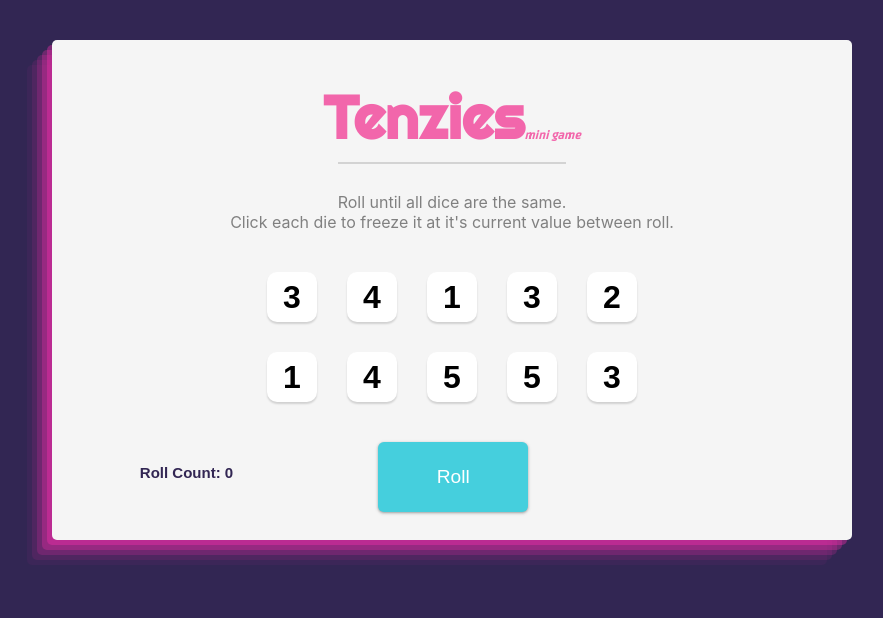
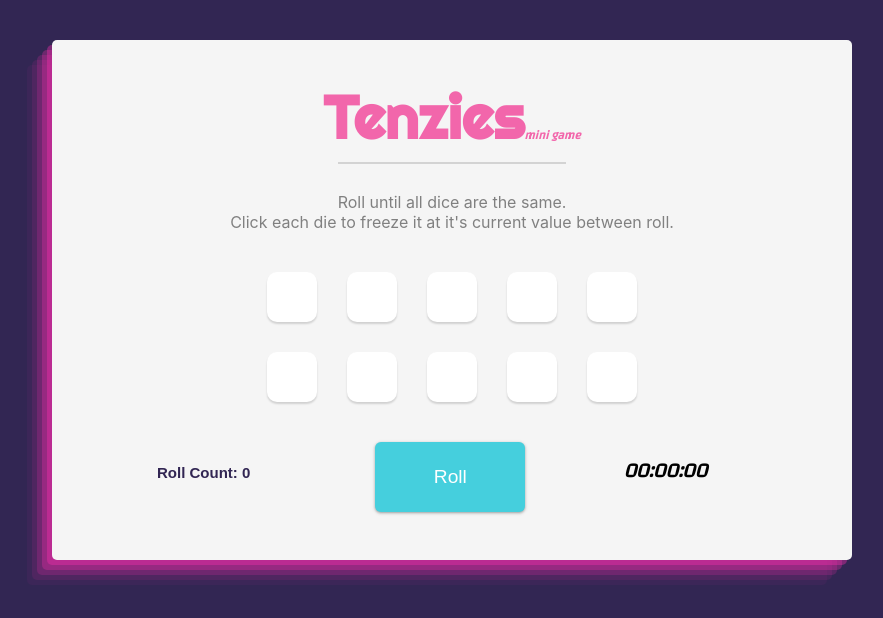
Before and after one commit to MaliaPagley/Tenzies, a React (Vite) app: page / in a window 1280 px wide. Shown: the top 618 px of the page, without its empty margins (188-1071 px from the left). Built offline with nearby package versions, Linux system fonts and the light colour scheme.

Commit message:
added Timer
Added:
Conditional Styling
useState for updating
Timer Component
Start/Stop/Reset/Run timer Functions
Prop passing

```diff
--- a/src/App.jsx
+++ b/src/App.jsx
@@ -2,12 +2,49 @@ import React from 'react';
 import { nanoid } from 'nanoid'
 import Die from './Die'
 import Confetti from 'react-confetti'
-
+import Timer from './timer';
 
 function App() {
-  const [dice, setDice] = React.useState(allNewDice())
-  const [tenzies, setTenzies] = React.useState(false)
-  const [rollCount, setRollCount] = React.useState(0)
+  const [dice, setDice] = React.useState(allNewDice());
+  const [tenzies, setTenzies] = React.useState(false);
+  const [rollCount, setRollCount] = React.useState(0);
+
+  const [time, setTime] = React.useState({ms:0, s:0, m:0, h:0});
+  const [interv, setInterv] = React.useState();
+
+  const start = () => {
+    run();
+    setInterv(setInterval(run, 10));
+  }
+
+  const stop = () => {
+    clearInterval(interv)
+  }
+
+  const reset = () => {
+    clearInterval(interv)
+    setTime({ms:0, s:0, m:0, h:0})
+  };
+
+  var updatedMs = time.ms, updatedS = time.s, updatedM = time.m, updatedH = time.h;
+
+  const run = () => {
+    if(updatedM === 60){
+      updatedH++;
+      updatedM = 0;
+    }
+    if(updatedS === 60){
+      updatedM++;
+      updatedS = 0;
+    }
+    if(updatedMs === 100){
+      updatedS++;
+      updatedMs = 0;
+    }
+    updatedMs++;
+    return setTime({ms:updatedMs, s:updatedS, m:updatedM, h:updatedH});
+  };
+
   const [windowSize, setWindowSize] = React.useState( {
     width: undefined,
     height: undefined,
@@ -31,6 +68,7 @@ function App() {
     const allSameValue = dice.every(die => die.value === firstValue)
     if (allHeld && allSameValue) {
       setTenzies(true)
+      stop()
     }
   }, [dice])
 
@@ -50,7 +88,6 @@ function App() {
       isHeld: false,
       id: nanoid()
     }));
-
     return diceArray
   }
 
@@ -59,18 +96,21 @@ function App() {
       setDice(oldDice => oldDice.map(die => {
         return die.isHeld ? die : generateNewDie()
       }))
+
       setRollCount(count => count + 1)
+      if (rollCount === 0) {
+        start()
+      }
     } else if(tenzies) {
       setTimeout(() => {
         setTenzies(false)
     }, 100)
     setDice(allNewDice())
     setRollCount(0)
-
+    reset()
     }else {
       setTenzies(true)
       setDice(allNewDice())
-
     }
  }
 
@@ -83,6 +123,7 @@ function App() {
 }
 
 const dieElements = dice.map(die => <Die
+  rollCount={rollCount}
   key={die.id}
   value={die.value}
   isHeld={die.isHeld}
@@ -103,16 +144,18 @@ const dieElements = dice.map(die => <Die
         align="center"
         color="lightgray" ></hr>
     <p className="info">Roll until all dice are the same. <br/> Click each die to freeze it at it's current value between roll.</p>
-
-      <div className ="dice-container">
-
+      <div className="dice-container">
         {dieElements}
       </div>
       <div id="roll"className="roll-container">
         <h1 className="roll-count">Roll Count: {rollCount}</h1>
         <button className="roll-dice"onClick={rollNewDice}>{tenzies ? "New Game" : "Roll"}</button>
+        <h1 className='roll-timer'><Timer time={time}/></h1>
       </div>
+
    </main>
+
+
   )
 }
 
--- a/src/Die.jsx
+++ b/src/Die.jsx
@@ -2,7 +2,8 @@ import React from 'react'
 
 function Die(props) {
     const styles = {
-        backgroundColor: props.isHeld ? "#45CFDD" : "white"
+        backgroundColor: props.isHeld ? "#45CFDD" : "white",
+        color: props.rollCount > 0 ? "black" : "white"
     }
     return (
         <div className="die-face"
--- /dev/null
+++ b/src/Timer.jsx
@@ -0,0 +1,21 @@
+import React from 'react'
+
+function Timer(props) {
+    const h = () => {
+        if(props.time.h === 0){
+          return '';
+        }else {
+          return <span>{(props.time.h >= 10)? props.time.h : "0"+ props.time.h}</span>;
+        }
+     }
+    return (
+    <div>
+        {h()}
+        <span>{(props.time.m >= 10)? props.time.m : "0" + props.time.m}{":"}</span>
+        <span>{(props.time.s >= 10)? props.time.s : "0" + props.time.s}{":"}</span>
+        <span>{(props.time.ms >= 10)? props.time.ms : "0" + props.time.ms}</span>
+    </div>
+    )
+}
+
+export default Timer
--- a/src/style.css
+++ b/src/style.css
@@ -9,7 +9,7 @@ body {
 }
 main {
   background-color: #F5F5F5;
-  height: 500px;
+  height: 520px;
   max-width: 800px;
   border-radius: 5px;
   padding: 20px;
@@ -54,6 +54,7 @@ hr {
   grid-template: auto auto / repeat(5, 1fr);
   gap: 30px;
 }
+
 .die-face {
   height: 50px;
   width: 50px;
@@ -69,7 +70,6 @@ hr {
   font-size: 2rem;
 }
 .roll-dice {
-  margin-left: 20px;
   margin-top: 40px;
   margin-bottom: 30px;
   padding: 17px;
@@ -100,14 +100,31 @@ hr {
   align-self: center;
 
 }
+
 .roll-container {
 display: grid;
-grid-template-columns: auto 1fr;
+grid-template-columns: 1fr 1fr 1fr;
 grid-gap: 95px;
 align-content: center;
-margin-right: 35%;
+/* margin-right: 35%; */
+}
+.roll-timer {
+  margin-top: 50px;
+  font-size: 20px;
+  align-content: baseline;
+  grid-column: 3;
+
+}
+.roll-timer span{
+  font-size: 20px;
+  align-content: baseline;
 }
 @media screen and (max-width: 517px) {
+
+  .roll-timer {
+    margin-top: 3px;
+    margin-left: 20px;
+  }
   .roll-container {
     display: inline-block;
     align-content: center;
@@ -116,7 +133,7 @@ margin-right: 35%;
 
     }
     .roll-dice {
-      margin: 20px;
+      margin: 5px;
     }
     .roll-count {
       padding-top: 10px;
@@ -136,7 +153,7 @@ margin-right: 35%;
   }
   .roll-container {
     grid-gap: 40px;
-    margin-right: 30%;
+
     margin-left: 5%;
     }
   main {
```
